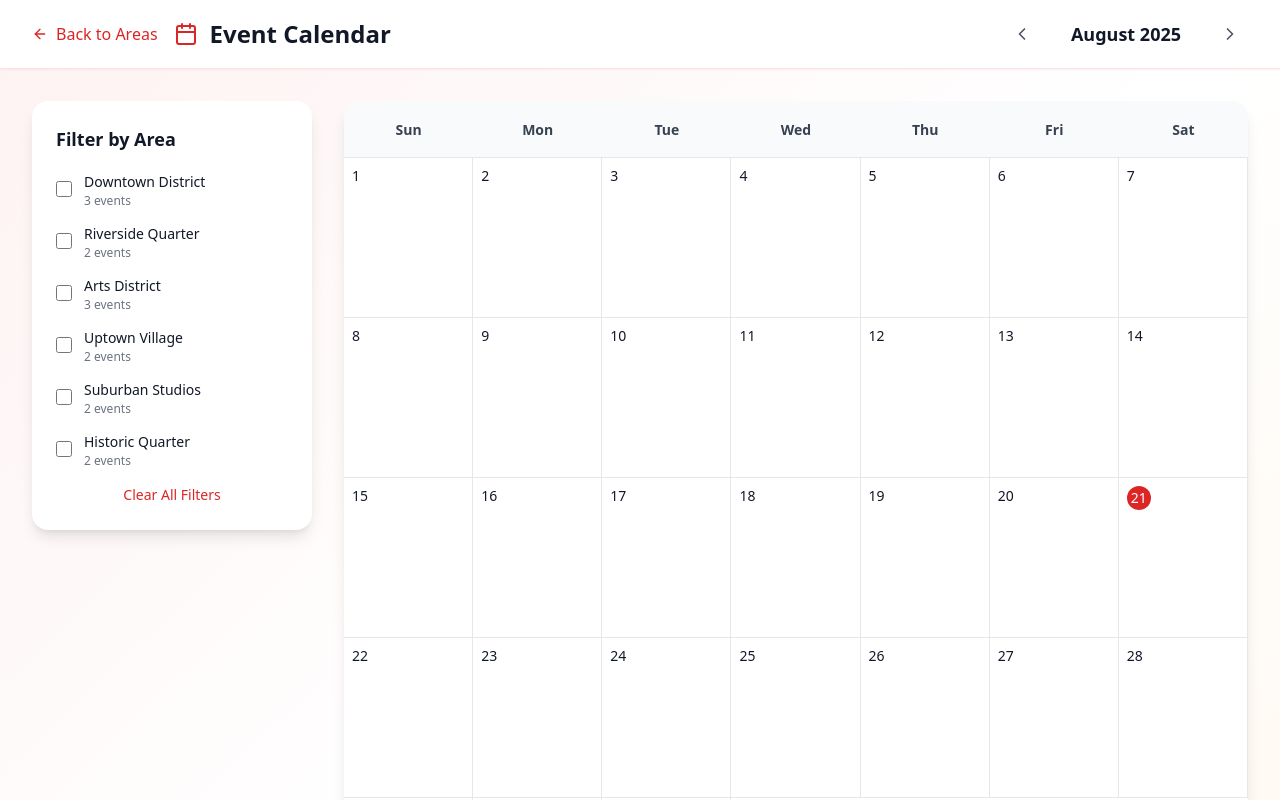
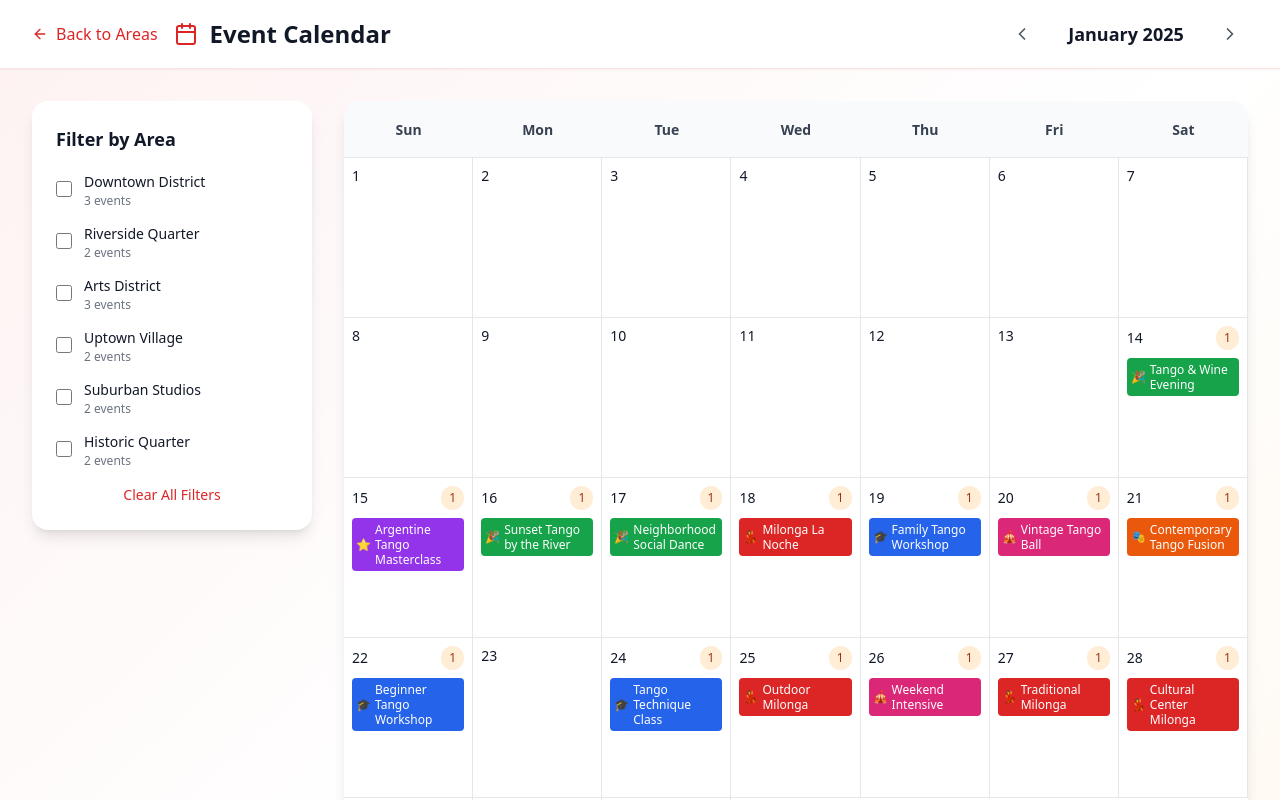
Before and after one commit to sasconsul/sb-bolt_TangoMango, a React (Vite) app: page /calendar in a window 1280 px wide. Shown: the top 800 px of the page. Built offline with nearby package versions, Linux system fonts and the light colour scheme.

Commit message:
Fix calendar to show current month and update sample data

```diff
--- a/src/components/CalendarPage.tsx
+++ b/src/components/CalendarPage.tsx
@@ -8,7 +8,7 @@ import EventModal from './EventModal';
 
 const CalendarPage: React.FC = () => {
   const [searchParams] = useSearchParams();
-  const [currentDate, setCurrentDate] = useState(new Date());
+  const [currentDate, setCurrentDate] = useState(new Date(2025, 0, 1)); // January 2025
   const [selectedAreas, setSelectedAreas] = useState<string[]>([]);
   const [selectedDate, setSelectedDate] = useState<Date | null>(null);
   const [selectedEvent, setSelectedEvent] = useState<Event | null>(null);
```
